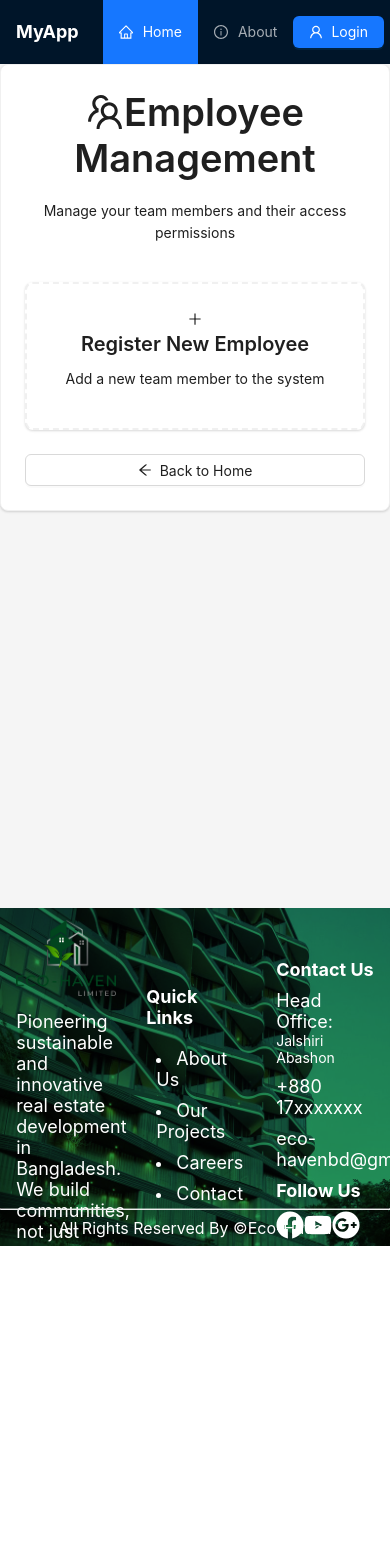
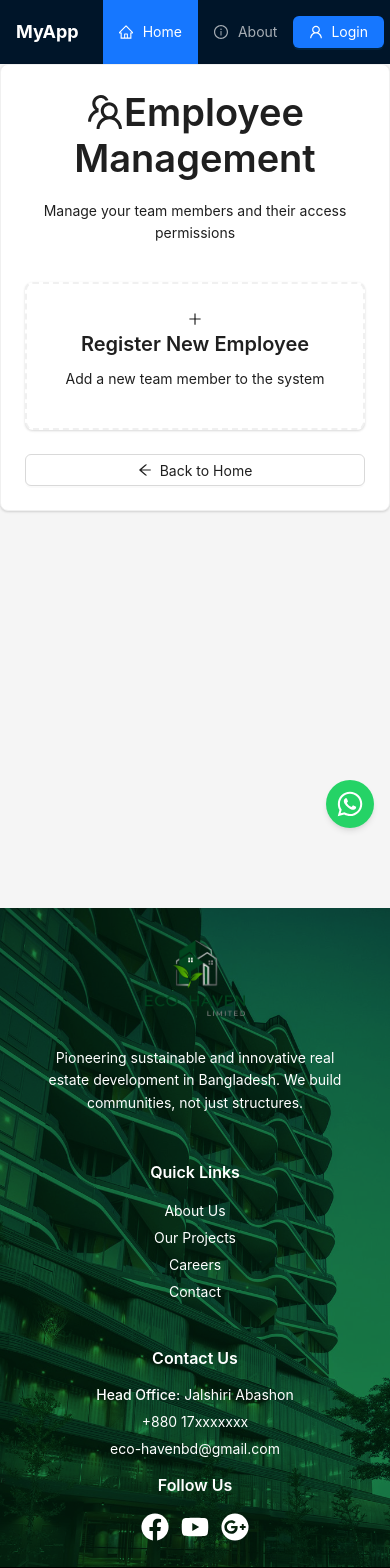
Before and after one commit to propertyinvestmentsolutionbd-svg/ecoHaven_front, a Next.js app: page / in a window 390 px wide. Shown: the top 1568 px of the page. Before the commit the page ends 1246 px from the top, so only its background shows below. Built offline with nearby package versions, Linux system fonts and the light colour scheme.

Commit message:
footer stable

```diff
--- a/src/app/globals.css
+++ b/src/app/globals.css
@@ -1,3 +1,4 @@
+
 @tailwind base;
 @tailwind components;
 @tailwind utilities;
--- a/src/components/Layout/Footer.js
+++ b/src/components/Layout/Footer.js
@@ -7,57 +7,61 @@ import {
   FaYoutube,
   FaGooglePlus,
 } from "react-icons/fa";
+import "./footer.css"; // We'll create this CSS file
+
 export default function Footer() {
   return (
-    <footer
-      className="footer relative  text-white bg-[#01451E]/85 bg-blend-overlay bg-cover bg-center h-[40vh]"
-      style={{
-        backgroundImage: "url('/footer.png')",
-        backgroundPosition: "center 50%",
-      }}
-    >
+    <footer className="footer-vanilla">
+      {/* Background */}
+      <div
+        className="footer-background"
+        style={{
+          backgroundImage: "url('/footer.png')",
+        }}
+      />
+
       {/* Overlay */}
-      <div className="absolute inset-0 bg-[#01451E]/30 z-0 pointer-events-none" />
+      <div className="footer-overlay" />
 
       {/* Footer Content */}
-      <div className="flex justify-center items-center">
-        <div className="relative z-10 flex justify-around items-center w-full max-w-6xl px-10 text-white">
+      <div className="footer-content-container">
+        <div className="footer-content">
           {/* Left */}
-          <div className="w-1/4">
+          <div className="footer-left">
             <Image
               src="/logo.png"
               alt="Logo"
               width={100}
               height={100}
-              className="object-contain"
+              className="footer-logo"
             />
-            <p className="mt-4 leading-relaxed text-white text-[18px]">
+            <p className="footer-mission">
               Pioneering sustainable and innovative real estate development in
               Bangladesh. We build communities, not just structures.
             </p>
           </div>
 
           {/* Middle */}
-          <div className="w-1/4">
-            <h3 className="text-[18px] font-semibold my-[18px]">Quick Links</h3>
-            <ul className="ml-[10px] list-disc list-inside  ">
-              <li className="mt-[20px]">
-                <a href="#" className="hover:underline text-[18px]">
+          <div className="footer-middle">
+            <h3 className="footer-heading">Quick Links</h3>
+            <ul className="footer-links">
+              <li>
+                <a href="#" className="footer-link">
                   About Us
                 </a>
               </li>
-              <li className="mt-[10px]">
-                <a href="#" className="hover:underline text-[18px]">
+              <li>
+                <a href="#" className="footer-link">
                   Our Projects
                 </a>
               </li>
-              <li className="mt-[10px]">
-                <a href="#" className="hover:underline text-[18px]">
+              <li>
+                <a href="#" className="footer-link">
                   Careers
                 </a>
               </li>
-              <li className="mt-[10px]">
-                <a href="#" className="hover:underline text-[18px]">
+              <li>
+                <a href="#" className="footer-link">
                   Contact
                 </a>
               </li>
@@ -65,42 +69,26 @@ export default function Footer() {
           </div>
 
           {/* Right */}
-          <div className="w-1/4">
-            <h3 className="text-[18px] font-semibold mb-4 mt-[30px] mb-[10px]">
-              Contact Us
-            </h3>
-            <p className="text-base my-[10px]">
-              <span className="font-medium text-[18px]">Head Office:</span>{" "}
-              Jalshiri Abashon
+          <div className="footer-right">
+            <h3 className="footer-heading">Contact Us</h3>
+            <p className="footer-contact">
+              <span className="contact-label">Head Office:</span> Jalshiri
+              Abashon
             </p>
-            <p className="text-base my-[10px] text-[18px]">+880 17xxxxxxx</p>
-            <p className="text-base my-[10px] text-[18px]">
-              eco-havenbd@gmail.com
-            </p>
+            <p className="footer-contact">+880 17xxxxxxx</p>
+            <p className="footer-contact">eco-havenbd@gmail.com</p>
 
             {/* Follow Us Section */}
-            <div className="mt-[10px]">
-              <h3 className="text-[18px] font-semibold my-[10px]">Follow Us</h3>
-              <div className="flex space-x-[12px]">
-                <a
-                  href="#"
-                  className="text-white hover:text-blue-400 transition-colors duration-200"
-                  aria-label="Facebook"
-                >
+            <div className="footer-social">
+              <h3 className="footer-heading">Follow Us</h3>
+              <div className="social-icons">
+                <a href="#" className="social-icon" aria-label="Facebook">
                   <FaFacebook size={28} />
                 </a>
-                <a
-                  href="#"
-                  className="text-white hover:text-red-500 transition-colors duration-200"
-                  aria-label="YouTube"
-                >
+                <a href="#" className="social-icon" aria-label="YouTube">
                   <FaYoutube size={28} />
                 </a>
-                <a
-                  href="#"
-                  className="text-white hover:text-red-400 transition-colors duration-200"
-                  aria-label="Google Plus"
-                >
+                <a href="#" className="social-icon" aria-label="Google Plus">
                   <FaGooglePlus size={28} />
                 </a>
               </div>
@@ -110,32 +98,20 @@ export default function Footer() {
       </div>
 
       {/* Footer Bottom */}
-      <div
-        style={{
-          position: "absolute",
-          bottom: 0,
-          left: 0,
-          width: "100%",
-          textAlign: "center",
-          zIndex: 10,
-        }}
+      <div className="footer-bottom" style={{ marginTop: "20px" }}>
+        <hr className="footer-divider" />
+        <p className="footer-copyright">All Rights Reserved By ©Eco-Haven</p>
+      </div>
+
+      {/* WhatsApp Floating */}
+      <a
+        href="https://wa.me/88017xxxxxxx"
+        target="_blank"
+        rel="noopener noreferrer"
+        className="whatsapp-float"
       >
-        <hr
-          style={{
-            borderTop: "1px solid rgba(255, 255, 255, 0.4)",
-            margin: 0,
-          }}
-        />
-        <p
-          style={{
-            color: "white",
-            fontSize: "16px",
-            margin: "8px 0",
-          }}
-        >
-          All Rights Reserved By ©Eco-Haven
-        </p>
-      </div>
+        <FaWhatsapp size={28} />
+      </a>
     </footer>
   );
 }
--- /dev/null
+++ b/src/components/Layout/footer.css
@@ -0,0 +1,282 @@
+/* Footer.css */
+.footer-vanilla {
+  position: relative;
+  color: white;
+  background-size: cover;
+  background-position: center 50%;
+  background-repeat: no-repeat;
+  min-height: 100vh;
+}
+
+/* For large devices - 40vh height */
+@media (min-width: 1024px) {
+  .footer-vanilla {
+    height: 40vh;
+    min-height: 40vh;
+  }
+}
+
+.footer-background {
+  position: absolute;
+  top: 0;
+  left: 0;
+  right: 0;
+  bottom: 0;
+  background-size: cover;
+  background-position: center 50%;
+  background-repeat: no-repeat;
+  background-color: rgba(1, 69, 30, 0.85); /* Your bg-[#01451E]/85 */
+  background-blend-mode: overlay;
+}
+
+.footer-overlay {
+  position: absolute;
+  top: 0;
+  left: 0;
+  right: 0;
+  bottom: 0;
+  background-color: rgba(1, 69, 30, 0.3); /* Your bg-[#01451E]/30 */
+  z-index: 0;
+  pointer-events: none;
+}
+
+.footer-content-container {
+  display: flex;
+  justify-content: center;
+  align-items: center;
+  padding: 20px 0;
+  position: relative;
+  z-index: 10;
+  width: 100%;
+  height: 100%;
+}
+
+.footer-content {
+  display: flex;
+  justify-content: space-between;
+  align-items: center;
+  width: 100%;
+  max-width: 1200px;
+  padding: 0 20px;
+  color: white;
+  margin-bottom: 40px;
+
+}
+
+/* Left Section */
+.footer-left {
+  width: 25%;
+  min-width: 200px;
+}
+
+.footer-logo {
+  object-fit: contain;
+}
+
+.footer-mission {
+  margin-top: 16px;
+  line-height: 1.6;
+  font-size: 14px;
+}
+
+@media (min-width: 768px) {
+  .footer-mission {
+    font-size: 18px;
+  }
+}
+
+/* Middle Section */
+.footer-middle {
+  width: 25%;
+  min-width: 150px;
+}
+
+.footer-heading {
+  font-size: 16px;
+  font-weight: 600;
+  margin: 18px 0;
+}
+
+@media (min-width: 768px) {
+  .footer-heading {
+    font-size: 18px;
+  }
+}
+
+.footer-links {
+  list-style: disc inside;
+  margin-left: 10px;
+  padding: 0;
+}
+
+.footer-links li {
+  margin-top: 20px;
+}
+
+.footer-links li + li {
+  margin-top: 10px;
+}
+
+.footer-link {
+  color: white;
+  text-decoration: none;
+  font-size: 14px;
+}
+
+.footer-link:hover {
+  text-decoration: underline;
+}
+
+@media (min-width: 768px) {
+  .footer-link {
+    font-size: 18px;
+  }
+}
+
+/* Right Section */
+.footer-right {
+  width: 25%;
+  min-width: 180px;
+}
+
+.footer-contact {
+  margin: 10px 0;
+  font-size: 14px;
+}
+
+.contact-label {
+  font-weight: 500;
+}
+
+@media (min-width: 768px) {
+  .footer-contact {
+    font-size: 18px;
+  }
+
+  .contact-label {
+    font-size: 18px;
+  }
+}
+
+/* Social Section */
+.footer-social {
+  margin-top: 10px;
+}
+
+.social-icons {
+  display: flex;
+  gap: 12px;
+}
+
+.social-icon {
+  color: white;
+  transition: color 0.2s ease;
+}
+
+.social-icon:hover {
+  color: #60a5fa; /* blue-400 */
+}
+
+.social-icon:nth-child(2):hover {
+  color: #ef4444; /* red-500 */
+}
+
+.social-icon:nth-child(3):hover {
+  color: #f87171; /* red-400 */
+}
+
+/* Footer Bottom */
+.footer-bottom {
+  position: absolute;
+  bottom: 0;
+  left: 0;
+  width: 100%;
+  text-align: center;
+  z-index: 10;
+}
+
+.footer-divider {
+  border-top: 1px solid black;
+  margin: 0;
+  border: none;
+  height: 1px;
+  background-color: black;
+}
+
+.footer-copyright {
+  color: white;
+  font-size: 16px;
+  margin: 8px 0;
+}
+
+/* WhatsApp Floating Button */
+.whatsapp-float {
+  position: fixed;
+  bottom: 24px;
+  right: 24px;
+  z-index: 10000;
+  background-color: #25D366;
+  color: white;
+  padding: 12px;
+  border-radius: 50%;
+  box-shadow: 0 4px 6px -1px rgba(0, 0, 0, 0.1), 0 2px 4px -1px rgba(0, 0, 0, 0.06);
+  transition: transform 0.2s ease, background-color 0.2s ease;
+  text-decoration: none;
+  display: flex;
+  align-items: center;
+  justify-content: center;
+}
+
+.whatsapp-float:hover {
+  background-color: #22bb58;
+  transform: scale(1.1);
+}
+
+/* Responsive Design */
+@media (max-width: 768px) {
+  .footer-content {
+    flex-direction: column;
+    gap: 30px;
+    text-align: center;
+    padding: 0 20px;
+  }
+
+  .footer-left,
+  .footer-middle,
+  .footer-right {
+    width: 100%;
+    max-width: 300px;
+  }
+
+  .footer-links {
+    margin-left: 0;
+    list-style: none;
+  }
+
+  .social-icons {
+    justify-content: center;
+  }
+
+  .footer-vanilla {
+    min-height: auto;
+    height: auto;
+  }
+
+  .whatsapp-float {
+    bottom: 16px;
+    right: 16px;
+    padding: 10px;
+  }
+}
+
+@media (min-width: 769px) and (max-width: 1023px) {
+  .footer-content {
+    padding: 0 30px;
+  }
+
+  .footer-left,
+  .footer-middle,
+  .footer-right {
+    min-width: 180px;
+  }
+}
```
